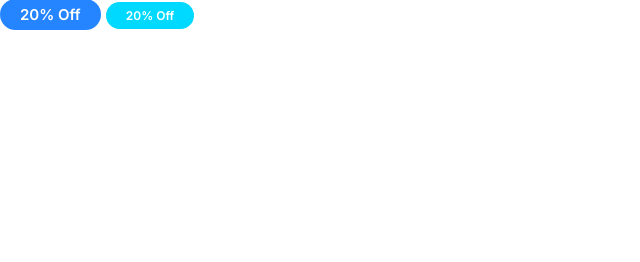
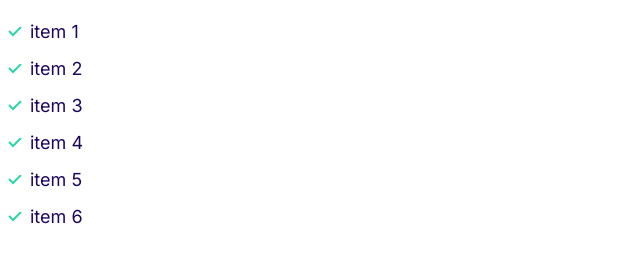
Before and after one commit to icon-diamond/cloudify, a plain HTML site: page index.html in a window 1280 px wide. Shown: the whole page, without its empty margins (0-640 px from the left). Drawn offline with Linux system fonts and the light colour scheme.

Commit message:
building list component

```diff
--- a/css/styles.css
+++ b/css/styles.css
@@ -89,7 +89,7 @@ a {
   }
 }
 
-/* Badges */
+/* Badges; The structure */
 .badge {
   font-size: 2rem;
   border-radius: 20px;
@@ -98,6 +98,7 @@ a {
   white-space: nowrap;
 }
 
+/* modifiers */
 .badge--primary {
   background: var(--color-primary);
   color: #fff;
@@ -121,3 +122,37 @@ a {
     font-size: 1.2rem;
   }
 }
+
+/* List */
+.list {
+  list-style: none;
+  padding-left: 0;
+  color: var(--color-headings);
+}
+
+.list--inline .list__item {
+  display: inline-block;
+  margin-right: 2rem;
+}
+
+/* .list--tick .list__item::before {
+  content: url(/images/tick.svg);
+  padding: 1rem;
+  transition: margin 0.15s;
+} */
+
+.list--tick {
+  list-style-image: url(/images/tick.svg);
+  padding-left: 3rem;
+}
+
+.list--tick .list__item {
+  padding-left: 0.5rem;
+  margin-bottom: 1rem;
+}
+
+@media screen and (min-width: 1024px) {
+  .list--tick .list__item {
+    padding-left: 0;
+  }
+}
--- a/index.html
+++ b/index.html
@@ -15,7 +15,13 @@
     <link rel="stylesheet" href="css/styles.css" />
   </head>
   <body>
-    <span class="badge badge--primary">20% Off</span>
-    <span class="badge badge--secondary badge--small">20% Off</span>
+    <ul class="list list--tick">
+      <li class="list__item">item 1</li>
+      <li class="list__item">item 2</li>
+      <li class="list__item">item 3</li>
+      <li class="list__item">item 4</li>
+      <li class="list__item">item 5</li>
+      <li class="list__item">item 6</li>
+    </ul>
   </body>
 </html>
```
Also changed, not shown: components/list.html (added, +8 -0 lines), images/tick.svg (added).
